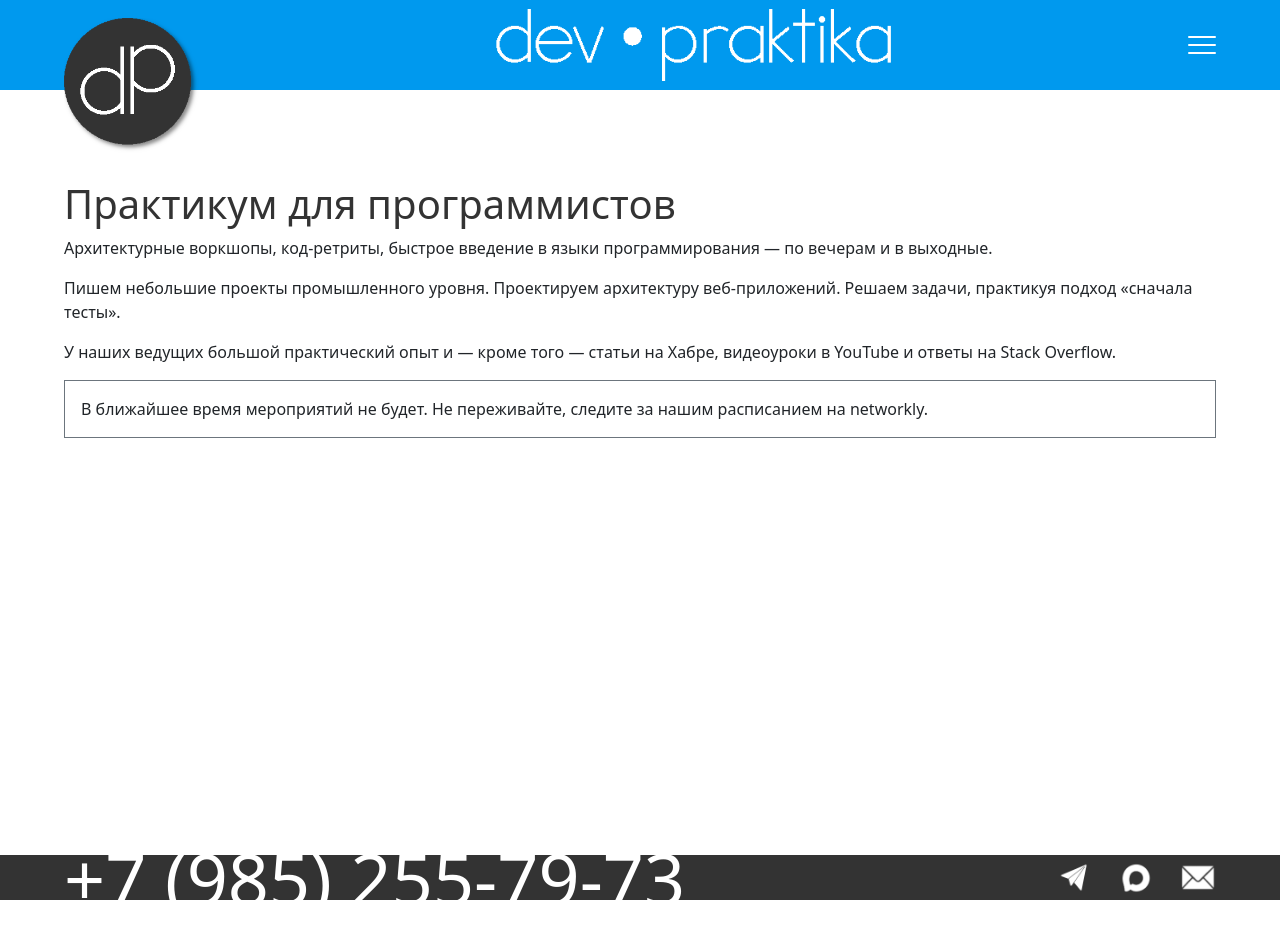
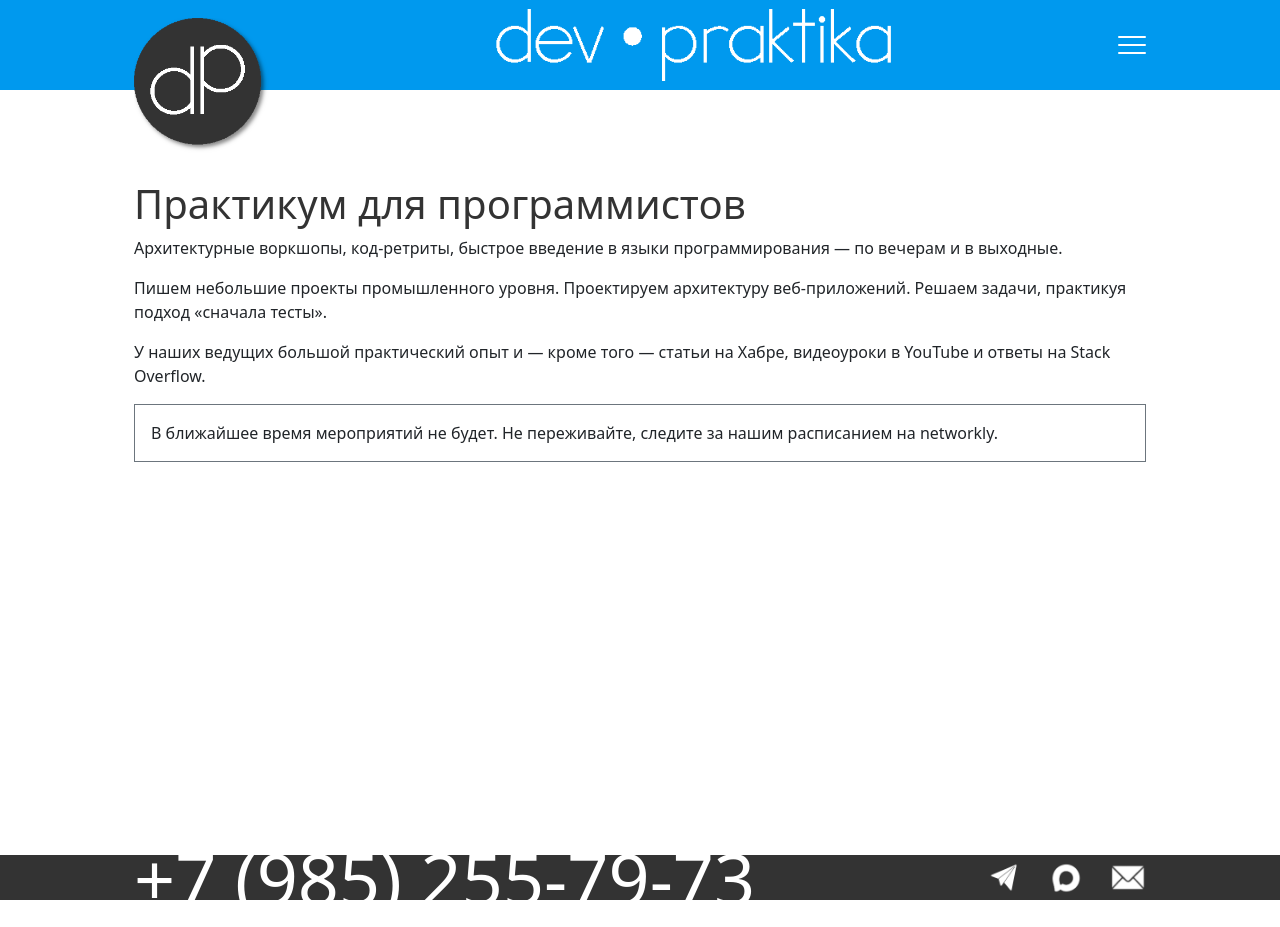
Before and after one commit to devpraktika-ru/devpraktika-ru.github.io, a Jekyll site: the page built from index.md, in a window 1280 px wide. Built offline with Jekyll 4.4.1, drawn with Linux system fonts in a browser that asks for light colours.

Commit message:
Исправил общую ширину страницы.

```diff
--- a/assets/css/main.css
+++ b/assets/css/main.css
@@ -178,13 +178,16 @@ footer {
 
 @media (hover: none), (pointer: coarse) {
   .container {
-    max-width: none;
     padding-right: 5%;
     padding-left: 5%;
   }
 }
 
 @media (hover: hover) and (pointer: fine) {
+  .container {
+    max-width: min(1320px, 50vw);
+  }
+
   .header-title {
     display: none;
   }
```
